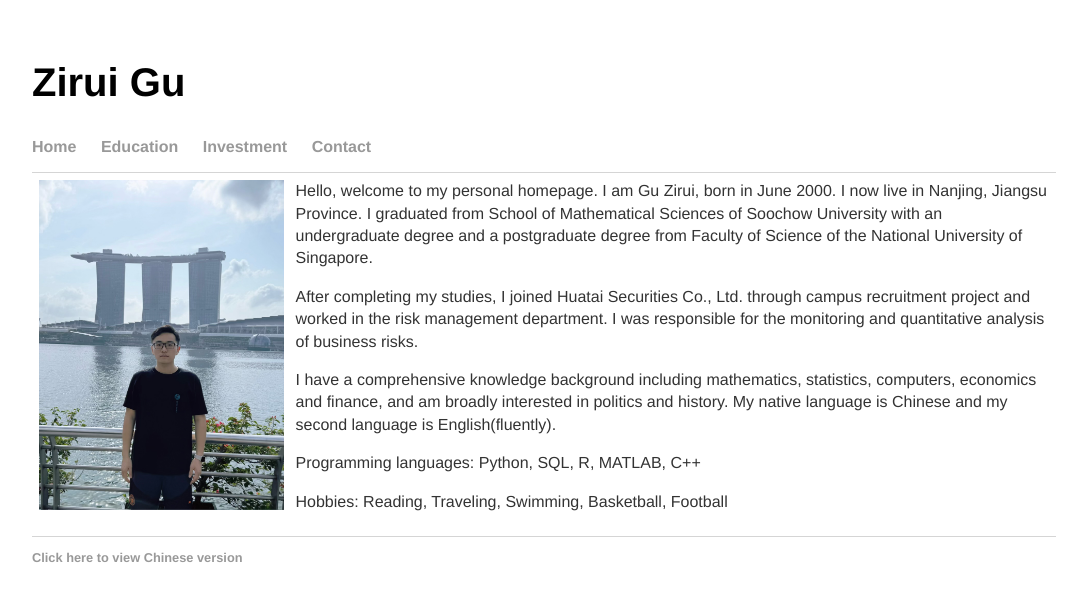
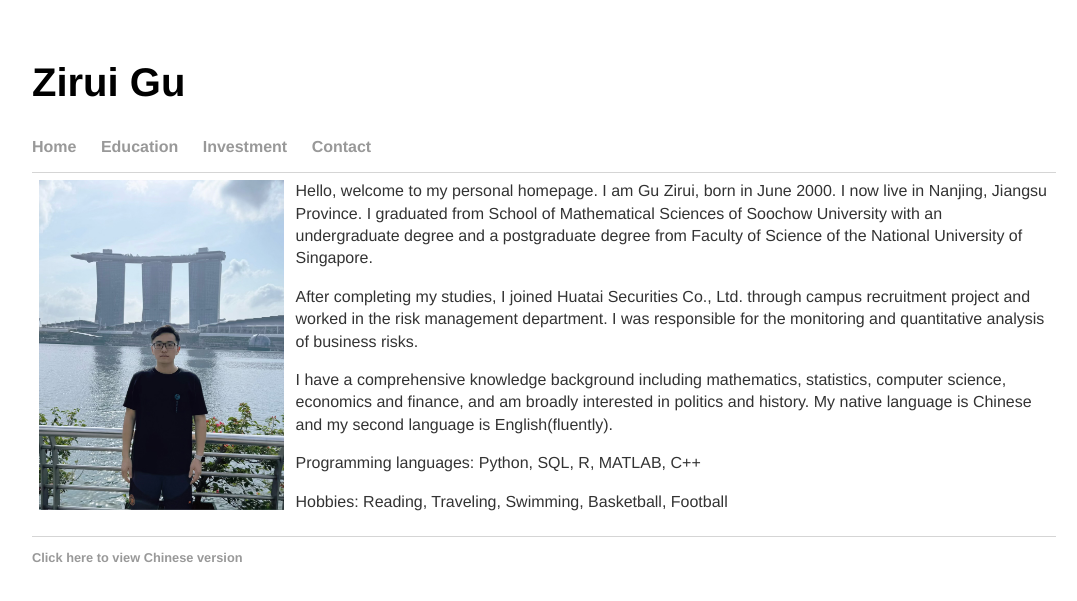
Before and after one commit to ziruigu/ziruigu.github.io, a Jekyll site: the page built from index.html, in a window 1280 px wide. Shown: the top 601 px of the page, without its empty margins (96-1173 px from the left). Built offline with Jekyll 4.4.1, drawn with Linux system fonts in a browser that asks for light colours.

Commit message:
Update index.html

```diff
--- a/index.html
+++ b/index.html
@@ -23,7 +23,7 @@ title: Zirui Gu
       <div id="blurb">
 	<p>Hello, welcome to my personal homepage. I am Gu Zirui, born in June 2000. I now live in Nanjing, Jiangsu Province. I graduated from School of Mathematical Sciences of Soochow University with an undergraduate degree and a postgraduate degree from Faculty of Science of the National University of Singapore.</p>
 	<p>After completing my studies, I joined Huatai Securities Co., Ltd. through campus recruitment project and worked in the risk management department. I was responsible for the monitoring and quantitative analysis of business risks.</p>
-	<p>I have a comprehensive knowledge background including mathematics, statistics, computers, economics and finance, and am broadly interested in politics and history. My native language is Chinese and my second language is English(fluently).</p>
+	<p>I have a comprehensive knowledge background including mathematics, statistics, computer science, economics and finance, and am broadly interested in politics and history. My native language is Chinese and my second language is English(fluently).</p>
 	<p>Programming languages: Python, SQL, R, MATLAB, C++</p>
 	<p>Hobbies: Reading, Traveling, Swimming, Basketball, Football</p>
 
```
